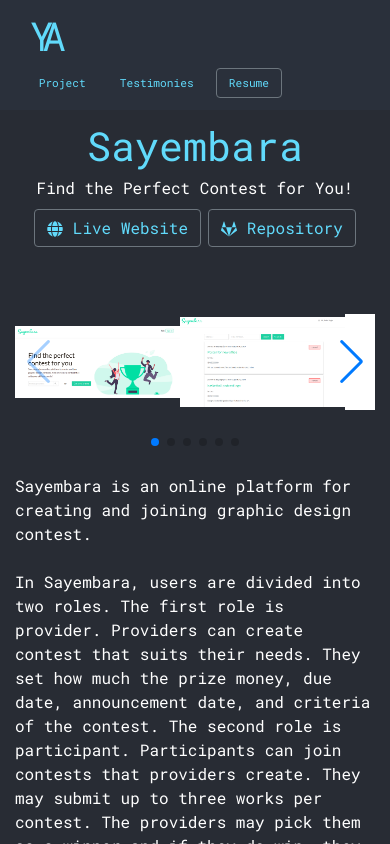
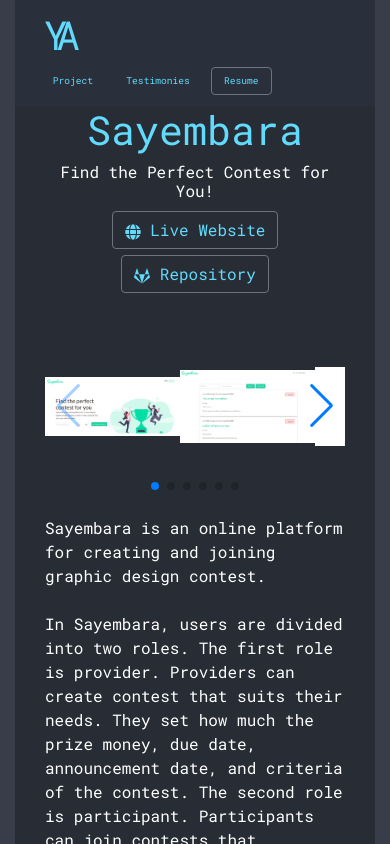
Before and after one commit to yogiearifin/portfolio, a React (Create React App) app: page /sayembara in a window 390 px wide. Shown: the top 844 px of the page. Built offline with nearby package versions, Linux system fonts and the light colour scheme.

Commit message:
[Yogie] - add containers to the pages

```diff
--- a/src/App.css
+++ b/src/App.css
@@ -5,7 +5,7 @@ html {
 }
 
 body {
-    background-color: #282C34!important;
+    background-color: #383d49!important;
     color: white !important;
 }
 
@@ -25,3 +25,7 @@ body {
 a:hover {
     text-decoration: none !important;
 }
+
+.container {
+    max-width: 1120px;
+}
--- a/src/App.js
+++ b/src/App.js
@@ -4,13 +4,16 @@ import store from "./store"
 import './App.css';
 import { BrowserRouter } from "react-router-dom"
 import Routers from "./router/router"
+import { Container } from 'reactstrap';
 
 function App() {
   return (
     <>
     <Provider store={store}>
       <BrowserRouter>
-      <Routers />
+        <Container className="container">
+          <Routers />
+        </Container>
       </BrowserRouter>
     </Provider>
     </>
--- a/src/assets/styles/hackernews.scss
+++ b/src/assets/styles/hackernews.scss
@@ -1,11 +1,13 @@
 .hackernews {
-    margin-top: 3%;
     .btn {
         margin: 1%;
     }
     text-align: center;
     &-title {
         margin-bottom: 3%;
+    }
+    &-container {
+        background-color: #282C34;
     }
     &-content {
         &-slide {
--- a/src/assets/styles/header.scss
+++ b/src/assets/styles/header.scss
@@ -23,9 +23,9 @@
         }
     }
     &-name {
-        flex: 40%;
+        flex: 30%;
         @media (max-width:480px) {
-            flex: 45%;
+            flex: 35%;
         }
         @media (max-width:1112px) {
             flex: 5%;
@@ -43,7 +43,7 @@
     @media (max-width:480px) {
         padding: 3%;
         .btn {
-            font-size: 70%;
+            font-size: 60%;
         }
     }
 }
--- a/src/assets/styles/intro.scss
+++ b/src/assets/styles/intro.scss
@@ -15,6 +15,9 @@
     &-row {
         display: flex;
     }
+    &-container {
+        background-color: #282C34;
+    }
     &-text {
         flex: 70%;
         p {
@@ -27,32 +30,22 @@
             border-radius: 50%;
         }
     }
-    @media (max-width:800px) {
+    @media (max-width:600px) {
         width: 100%;
         h1 {
-            font-size: 2rem;
+            font-size: 1.5rem;
         }
         h2 {
-            font-size: 1.5rem;
+            font-size: 1rem;
         }
         p {
-            font-size: 1rem;
-        }
-    }
-    @media (max-width:1024px) {
-        h1 {
-            font-size: 2.5rem;
-        }
-        h2 {
-            font-size: 2rem;
-        }
-        p {
-            font-size: 1.5rem;
+            font-size: 0.7rem;
         }
     }
     .btn-secondary {
         background-color: #46a4be;
         color: white;
+        margin-bottom: 5%;
         &:hover {
             background-color: white;
             color: black;
--- a/src/assets/styles/projects.scss
+++ b/src/assets/styles/projects.scss
@@ -1,6 +1,5 @@
 .project {
     background-color: #2e3442;
-    margin-top: 3%;
     h1 {
         margin-top: 2%;
         margin-left: 5%;
--- a/src/assets/styles/sayembara.scss
+++ b/src/assets/styles/sayembara.scss
@@ -1,11 +1,13 @@
 .sayembara {
-    margin-top: 3%;
     .btn {
         margin: 1%;
     }
     text-align: center;
     &-title {
         margin-bottom: 3%;
+    }
+    &-container {
+        background-color: #282C34;
     }
     &-content {
         &-slide {
--- a/src/assets/styles/testimony.scss
+++ b/src/assets/styles/testimony.scss
@@ -37,3 +37,7 @@
         }
     }
 }
+
+#testimonies {
+    background-color: #282C34;
+}
--- a/src/components/Intro.js
+++ b/src/components/Intro.js
@@ -7,6 +7,7 @@ import Slide from 'react-reveal/Slide';
 const Intro = () => {
     return (
         <React.Fragment>
+            <Row className="intro-container">
                 <Slide left delay={500}>
                     <Col className="intro">
                         <h2>Yogie Arifin</h2>
@@ -23,6 +24,7 @@ const Intro = () => {
                         </Row>
                     </Col>
                 </Slide>
+            </Row>
         </React.Fragment>
     )
 }
--- a/src/pages/Hackernews.js
+++ b/src/pages/Hackernews.js
@@ -7,7 +7,6 @@ import SwiperCore, { Navigation, Pagination } from 'swiper'
 import 'swiper/swiper.scss';
 import 'swiper/swiper-bundle.css';
 import "../assets/styles/hackernews.scss"
-import Fade from 'react-reveal/Fade';
 import Footer from "../layouts/footer"
 
 SwiperCore.use([Navigation, Pagination]);
@@ -16,7 +15,7 @@ const Hackernews = () => {
     return(
         <>
             <Header />
-            <Fade bottom delay={500}>
+            <Col className="hackernews-container">
                 <Row className="hackernews">
                     <Col className="hackernews-title">
                         <h1>Hackernews</h1>
@@ -25,8 +24,6 @@ const Hackernews = () => {
                         <Button href="https://github.com/yogiearifin/hackernews" target="_blank" rel="noopener noreferrer" className="project-repo"><FaGithub /> Repository</Button>
                     </Col>
                 </Row>
-            </Fade>
-            <Fade bottom delay={500}>
                 <Row className="hackernews-content">
                     <Col className="hackernews-content-slide">
                     <Swiper
@@ -54,12 +51,10 @@ const Hackernews = () => {
                         </p>
                     </Col>
                 </Row>
-            </Fade>
-            <Fade>
                 <Row className="hackernews-return">
                     <Button href="/"><FaArrowLeft /> Return to home</Button>
                 </Row>
-            </Fade>
+            </Col>
             <Footer />
         </>
     )
--- a/src/pages/Home.js
+++ b/src/pages/Home.js
@@ -5,6 +5,7 @@ import Intro from "../components/Intro"
 import Projects from "../components/Projects"
 import Testimony from "../components/Testimony"
 import Footer from "../layouts/footer"
+
 
 const Home = () => {
   return (
--- a/src/pages/Sayembara.js
+++ b/src/pages/Sayembara.js
@@ -7,7 +7,6 @@ import SwiperCore, { Navigation, Pagination } from 'swiper'
 import 'swiper/swiper.scss';
 import 'swiper/swiper-bundle.css';
 import "../assets/styles/sayembara.scss"
-import Fade from 'react-reveal/Fade';
 import Footer from "../layouts/footer"
 
 SwiperCore.use([Navigation, Pagination]);
@@ -16,7 +15,7 @@ const Sayembara = () => {
     return(
         <>
             <Header />
-            <Fade bottom delay={500}>
+            <Col className="sayembara-container">
                 <Row className="sayembara">
                     <Col className="sayembara-title">
                         <h1>Sayembara</h1>
@@ -25,8 +24,6 @@ const Sayembara = () => {
                         <Button href="https://gitlab.com/glints-academy-6/team-e/front-end" target="_blank" rel="noopener noreferrer" className="project-repo"><FaGitlab /> Repository</Button>
                     </Col>
                 </Row>
-            </Fade>
-            <Fade bottom delay={500}>
                 <Row className="sayembara-content">
                     <Col className="sayembara-content-slide">
                         <Swiper
@@ -58,12 +55,10 @@ const Sayembara = () => {
                         </p>
                     </Col>
                 </Row>
-            </Fade>
-            <Fade>
                 <Row className="sayembara-return">
                     <Button href="/"><FaArrowLeft /> Return to home</Button>
                 </Row>
-            </Fade>
+            </Col>
             <Footer />
         </>
     )
```
Lines whose indentation alone changed are shown as unchanged.
